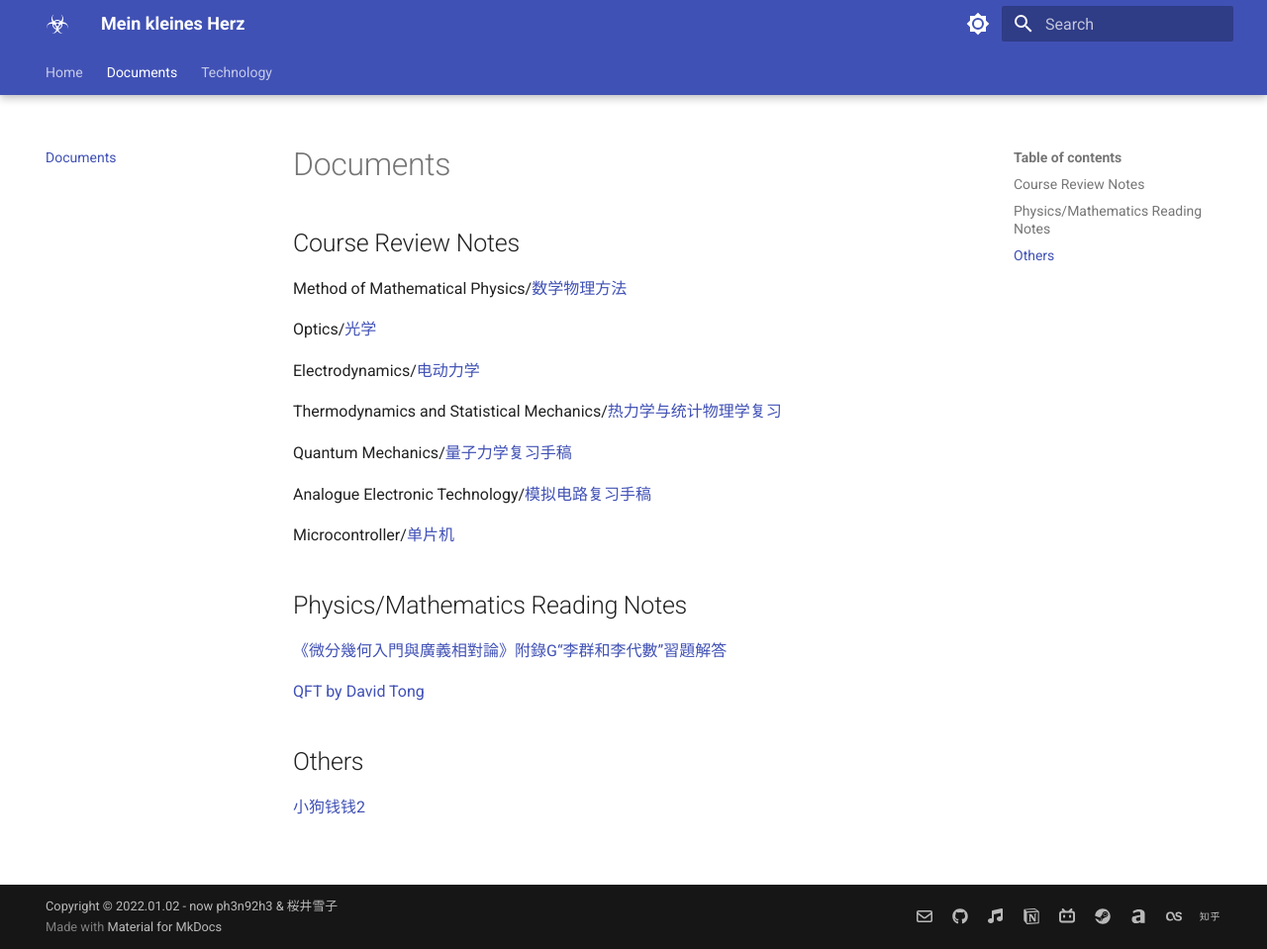
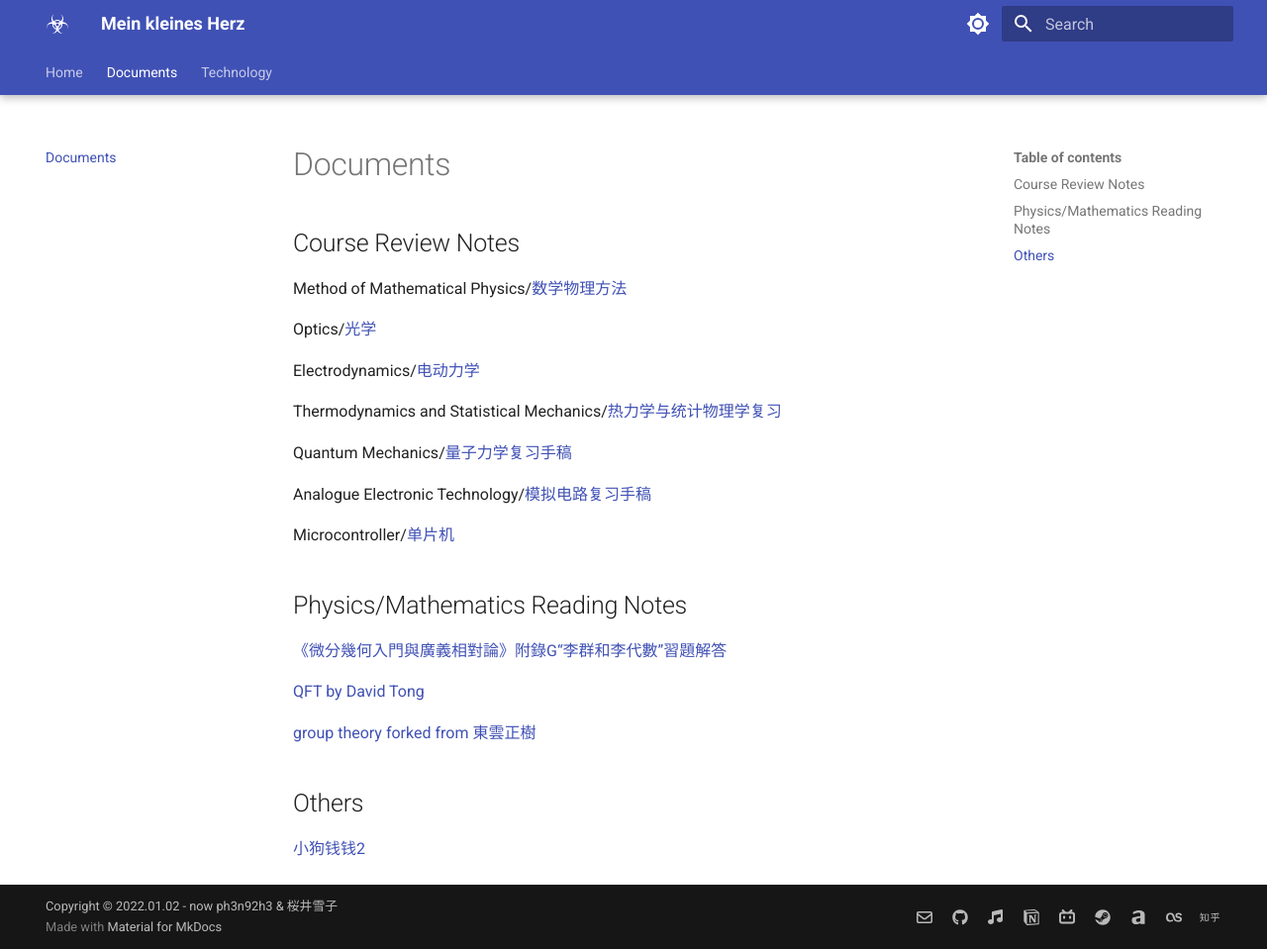
Before and after one commit to ph3n92h3/ph3n92h3.github.io, an MkDocs documentation site: the page built from docs/Documents.md, in a window 1280 px wide and 959 px high. Shown: the whole window at 99% size. Built offline with MkDocs 1.6.1 and Material for MkDocs 9.7.7, drawn with Linux system fonts in a browser that asks for light colours.

Commit message:
Update Documents.md

```diff
--- a/docs/Documents.md
+++ b/docs/Documents.md
@@ -20,6 +20,8 @@ Microcontroller/[单片机](https://github.com/ph3n92h3/notes/blob/main/%E5%8D%9
 
 [QFT by David Tong](https://github.com/ph3n92h3/notes/blob/main/QFT%20by%20David%20Tong.pdf)
 
+[group theory forked from 東雲正樹](https://github.com/ph3n92h3/notes/blob/main/group%20theory%20forked%20from%20%E6%9D%B1%E9%9B%B2%E6%AD%A3%E6%A8%B9.md)
+
 ## Others
 
 [小狗钱钱2](https://github.com/ph3n92h3/notes/blob/main/%E5%B0%8F%E7%8B%97%E9%92%B1%E9%92%B12.md)
```
